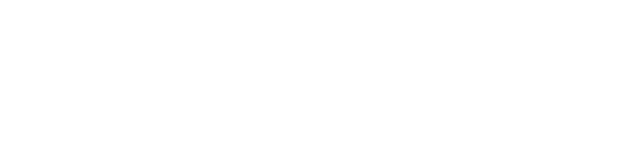
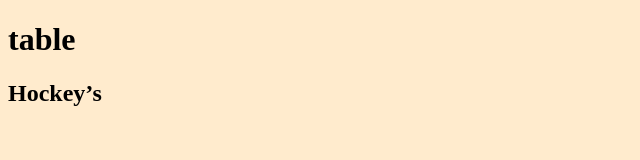
Before and after one commit to husnalitu/sports-website, a plain HTML site: page index.html in a window 1280 px wide. Shown: the whole page, without its empty margins (0-640 px from the left). Drawn offline with Linux system fonts and the light colour scheme.

Commit message:
first commit

```diff
--- a/css/style.css
+++ b/css/style.css
@@ -0,0 +1,3 @@
+body{
+    background-color: blanchedalmond;
+}
--- a/index.html
+++ b/index.html
@@ -7,6 +7,12 @@
     <link rel="stylesheet" href="css/style.css">
 </head>
 <body>
+    <h1>table</h1>
+    <header>
+        <nav>
+            <h1>Hockey’s</h1>
+        </nav>
+    </header>
 
 </body>
 </html>
```
